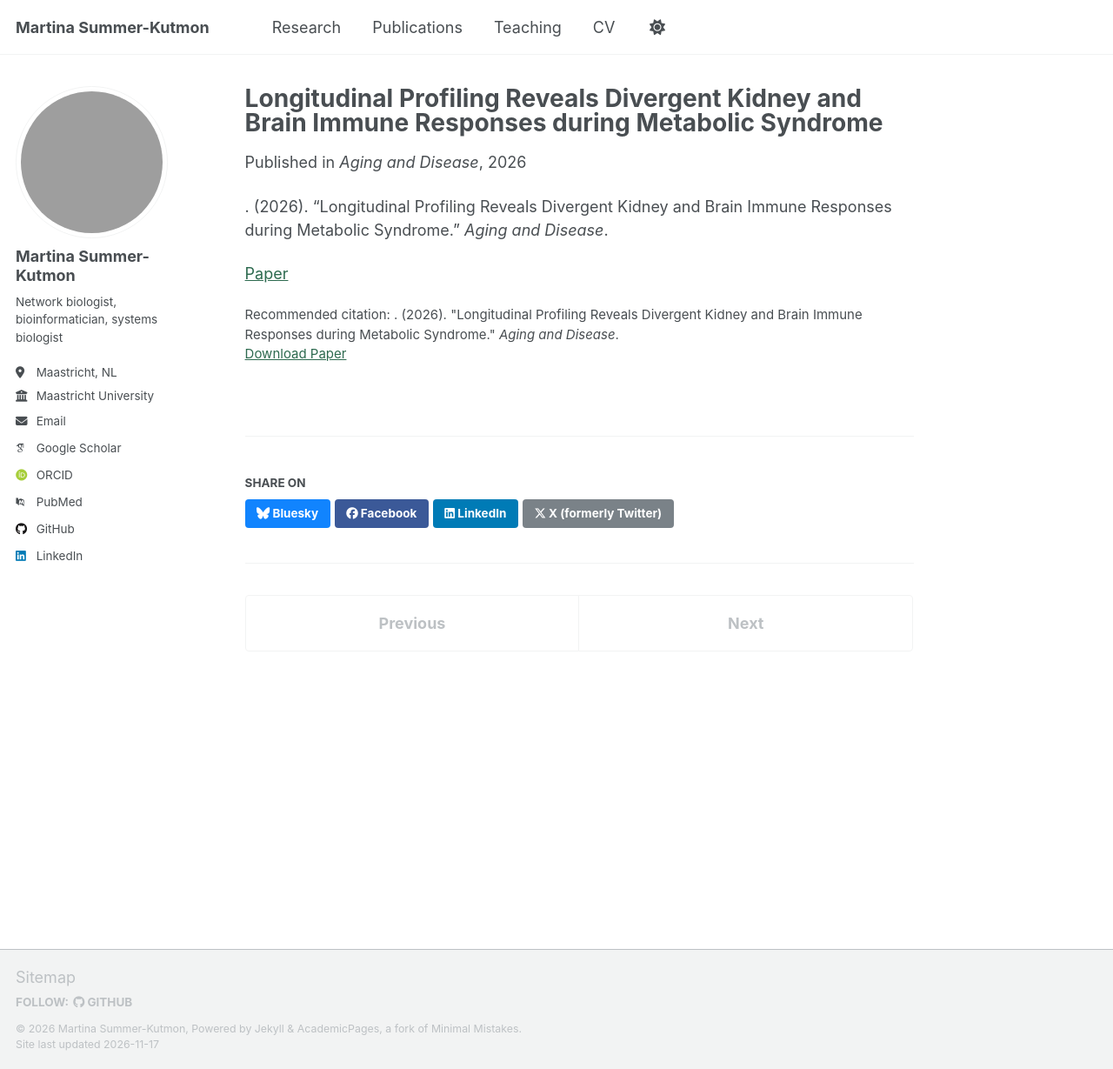
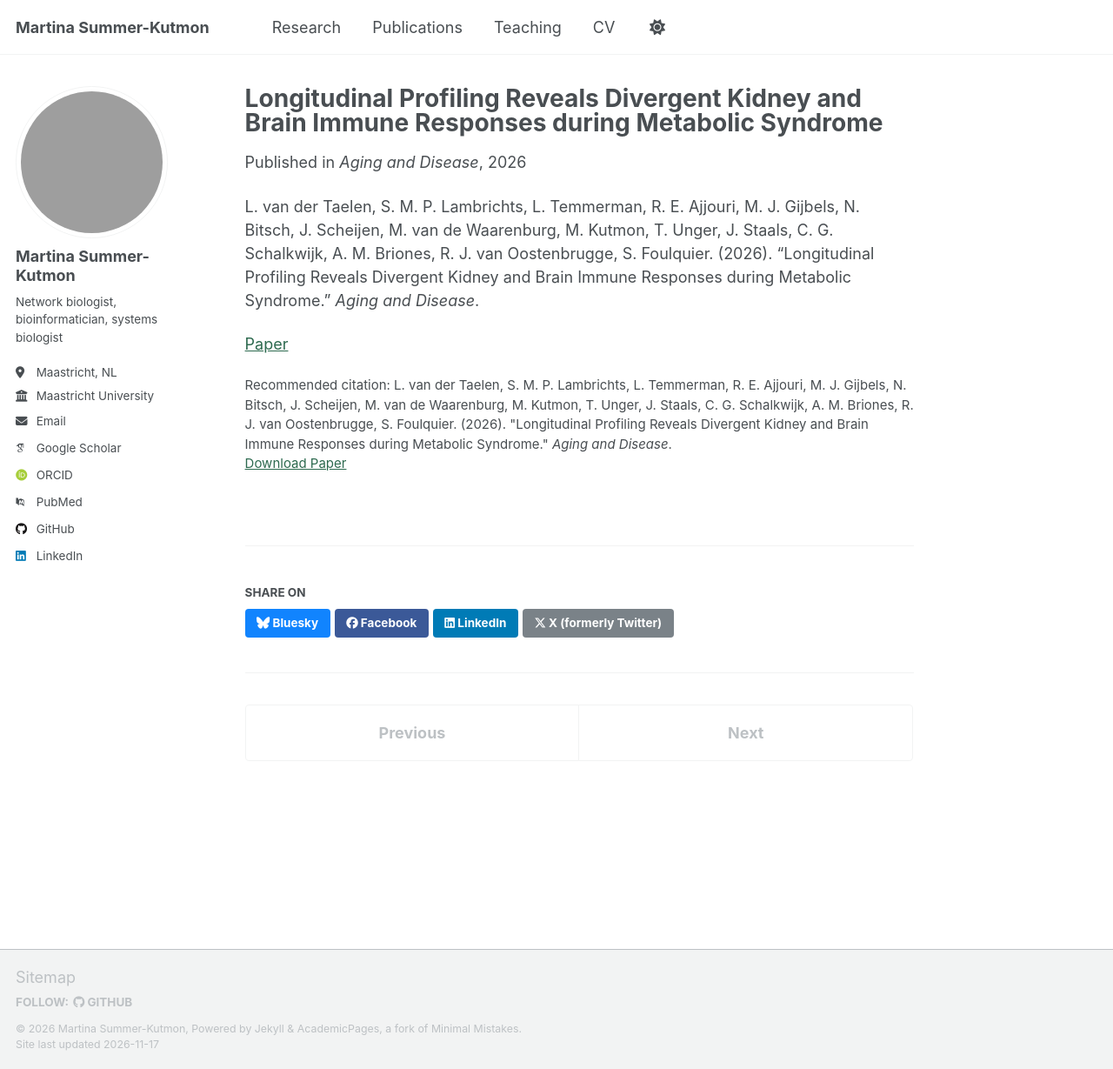
Before and after one commit to mkutmon/mkutmon.github.io, a Jekyll site: the page built from _publications/2026-10-14336-ad-2026-0557.md, in a window 1280 px wide and 1229 px high. Shown: the whole window at 87% size. Built offline with Jekyll 4.4.1, drawn with Linux system fonts in a browser that asks for light colours; some web fonts are replaced; a script that is not in the unit is left out; grey boxes are pictures that could not be loaded.

Commit message:
Auto-update publications from ORCID [2026-11-17]

```diff
--- a/_publications/2026-10-14336-ad-2026-0557.md
+++ b/_publications/2026-10-14336-ad-2026-0557.md
@@ -7,9 +7,9 @@ excerpt: ''
 date: 2026-01-01
 venue: "Aging and Disease"
 paperurl: "https://doi.org/10.14336/ad.2026.0557"
-citation: ". (2026). \"Longitudinal Profiling Reveals Divergent Kidney and Brain Immune Responses during Metabolic Syndrome.\" <i>Aging and Disease</i>."
+citation: "L. van der Taelen, S. M. P. Lambrichts, L. Temmerman, R. E. Ajjouri, M. J. Gijbels, N. Bitsch, J. Scheijen, M. van de Waarenburg, M. Kutmon, T. Unger, J. Staals, C. G. Schalkwijk, A. M. Briones, R. J. van Oostenbrugge, S. Foulquier. (2026). \"Longitudinal Profiling Reveals Divergent Kidney and Brain Immune Responses during Metabolic Syndrome.\" <i>Aging and Disease</i>."
 ---
 
-. (2026). "Longitudinal Profiling Reveals Divergent Kidney and Brain Immune Responses during Metabolic Syndrome." *Aging and Disease*.
+L. van der Taelen, S. M. P. Lambrichts, L. Temmerman, R. E. Ajjouri, M. J. Gijbels, N. Bitsch, J. Scheijen, M. van de Waarenburg, M. Kutmon, T. Unger, J. Staals, C. G. Schalkwijk, A. M. Briones, R. J. van Oostenbrugge, S. Foulquier. (2026). "Longitudinal Profiling Reveals Divergent Kidney and Brain Immune Responses during Metabolic Syndrome." *Aging and Disease*.
 
 [Paper](https://doi.org/10.14336/ad.2026.0557)
```
Also changed, not shown: _publications/2024-10-20944-preprints202403-1211-v1.md (deleted, +0 -15 lines).
